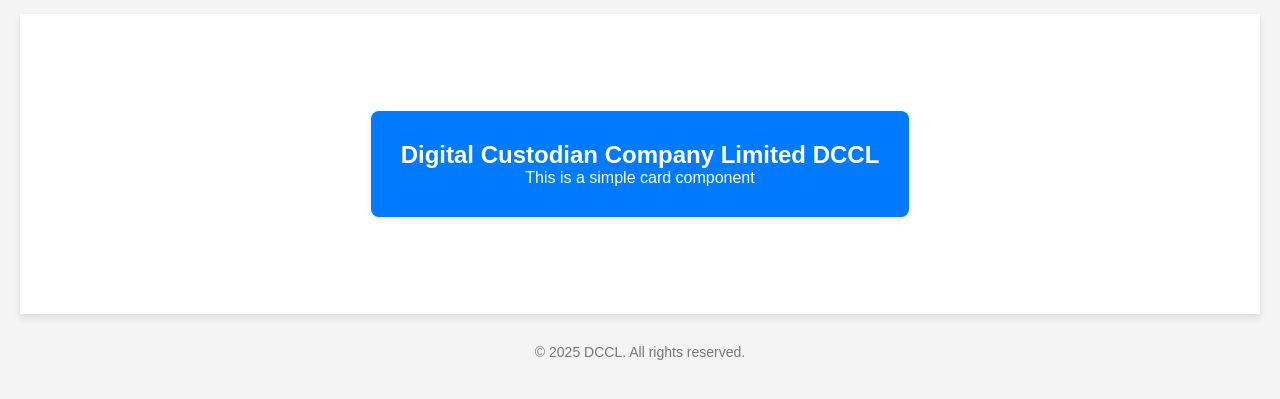
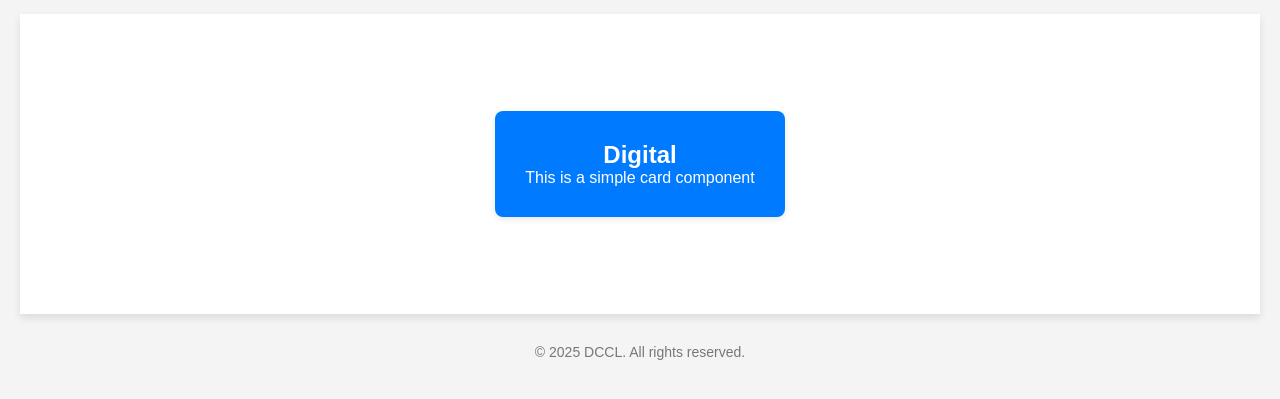
Before and after one commit to lalashabir/nawaz, a website: page index.html in a window 1280 px wide. Shown: the part 93-492 px from the top of the page. Drawn offline with Linux system fonts and the light colour scheme.

Commit message:
deploy: ca017bd5c00a913dffad31d6edd6ac2db369532a

```diff
--- a/index.html
+++ b/index.html
@@ -60,7 +60,7 @@
 
   <div class="main-content">
     <div class="card">
-      <h2>Digital Custodian Company Limited DCCL</h2>
+      <h2>Digital </h2>
       <p>This is a simple card component </p>
     </div>
   </div>
```
